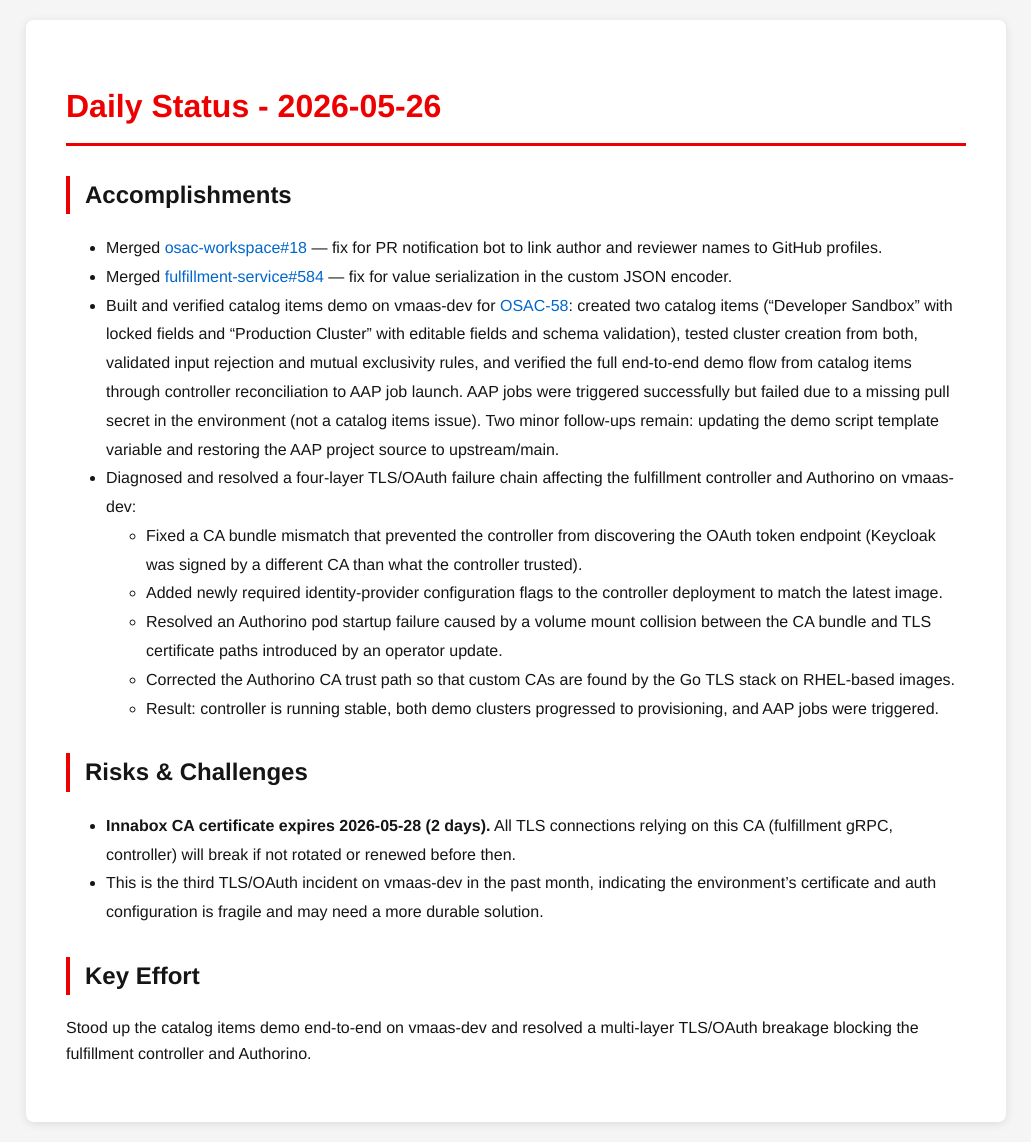
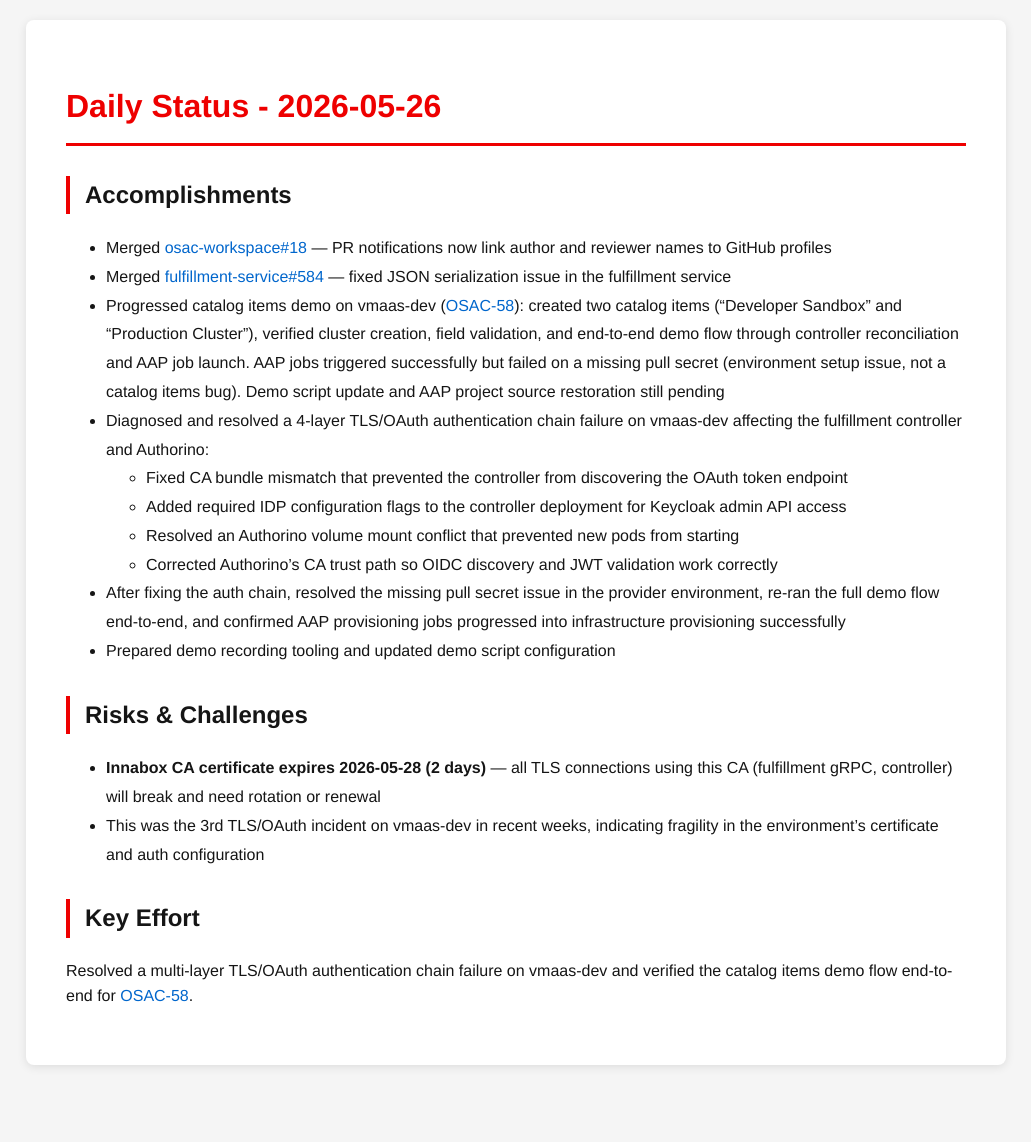
Before and after one commit to tzvatot/daily-status, a Jekyll site: the page built from 2026-05-26.md, in a window 1280 px wide. Shown: the whole page, without its empty margins (124-1155 px from the left). Built offline with Jekyll 4.4.1, drawn with Linux system fonts in a browser that asks for light colours; after the commit the page ends 1085 px from its top, so only the background shows below that.

Commit message:
Daily status update - 2026-05-26

```diff
--- a/2026-05-26.md
+++ b/2026-05-26.md
@@ -8,21 +8,22 @@
 
 ## Accomplishments
 
-- Merged [osac-workspace#18](https://github.com/osac-project/osac-workspace/pull/18) — fix for PR notification bot to link author and reviewer names to GitHub profiles.
-- Merged [fulfillment-service#584](https://github.com/osac-project/fulfillment-service/pull/584) — fix for value serialization in the custom JSON encoder.
-- Built and verified catalog items demo on vmaas-dev for [OSAC-58](https://redhat.atlassian.net/browse/OSAC-58): created two catalog items ("Developer Sandbox" with locked fields and "Production Cluster" with editable fields and schema validation), tested cluster creation from both, validated input rejection and mutual exclusivity rules, and verified the full end-to-end demo flow from catalog items through controller reconciliation to AAP job launch. AAP jobs were triggered successfully but failed due to a missing pull secret in the environment (not a catalog items issue). Two minor follow-ups remain: updating the demo script template variable and restoring the AAP project source to upstream/main.
-- Diagnosed and resolved a four-layer TLS/OAuth failure chain affecting the fulfillment controller and Authorino on vmaas-dev:
-  - Fixed a CA bundle mismatch that prevented the controller from discovering the OAuth token endpoint (Keycloak was signed by a different CA than what the controller trusted).
-  - Added newly required identity-provider configuration flags to the controller deployment to match the latest image.
-  - Resolved an Authorino pod startup failure caused by a volume mount collision between the CA bundle and TLS certificate paths introduced by an operator update.
-  - Corrected the Authorino CA trust path so that custom CAs are found by the Go TLS stack on RHEL-based images.
-  - Result: controller is running stable, both demo clusters progressed to provisioning, and AAP jobs were triggered.
+- Merged [osac-workspace#18](https://github.com/osac-project/osac-workspace/pull/18) — PR notifications now link author and reviewer names to GitHub profiles
+- Merged [fulfillment-service#584](https://github.com/osac-project/fulfillment-service/pull/584) — fixed JSON serialization issue in the fulfillment service
+- Progressed catalog items demo on vmaas-dev ([OSAC-58](https://redhat.atlassian.net/browse/OSAC-58)): created two catalog items ("Developer Sandbox" and "Production Cluster"), verified cluster creation, field validation, and end-to-end demo flow through controller reconciliation and AAP job launch. AAP jobs triggered successfully but failed on a missing pull secret (environment setup issue, not a catalog items bug). Demo script update and AAP project source restoration still pending
+- Diagnosed and resolved a 4-layer TLS/OAuth authentication chain failure on vmaas-dev affecting the fulfillment controller and Authorino:
+  - Fixed CA bundle mismatch that prevented the controller from discovering the OAuth token endpoint
+  - Added required IDP configuration flags to the controller deployment for Keycloak admin API access
+  - Resolved an Authorino volume mount conflict that prevented new pods from starting
+  - Corrected Authorino's CA trust path so OIDC discovery and JWT validation work correctly
+- After fixing the auth chain, resolved the missing pull secret issue in the provider environment, re-ran the full demo flow end-to-end, and confirmed AAP provisioning jobs progressed into infrastructure provisioning successfully
+- Prepared demo recording tooling and updated demo script configuration
 
 ## Risks & Challenges
 
-- **Innabox CA certificate expires 2026-05-28 (2 days).** All TLS connections relying on this CA (fulfillment gRPC, controller) will break if not rotated or renewed before then.
-- This is the third TLS/OAuth incident on vmaas-dev in the past month, indicating the environment's certificate and auth configuration is fragile and may need a more durable solution.
+- **Innabox CA certificate expires 2026-05-28 (2 days)** — all TLS connections using this CA (fulfillment gRPC, controller) will break and need rotation or renewal
+- This was the 3rd TLS/OAuth incident on vmaas-dev in recent weeks, indicating fragility in the environment's certificate and auth configuration
 
 ## Key Effort
 
-Stood up the catalog items demo end-to-end on vmaas-dev and resolved a multi-layer TLS/OAuth breakage blocking the fulfillment controller and Authorino.
+Resolved a multi-layer TLS/OAuth authentication chain failure on vmaas-dev and verified the catalog items demo flow end-to-end for [OSAC-58](https://redhat.atlassian.net/browse/OSAC-58).
```
